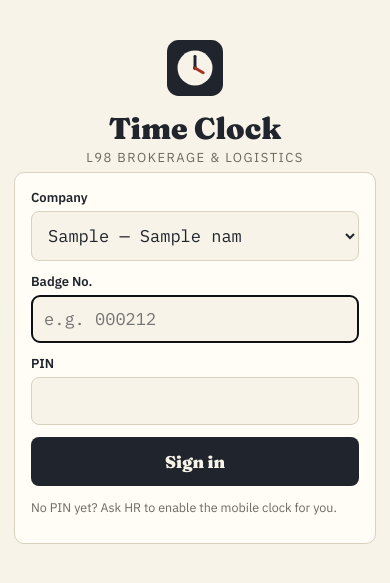
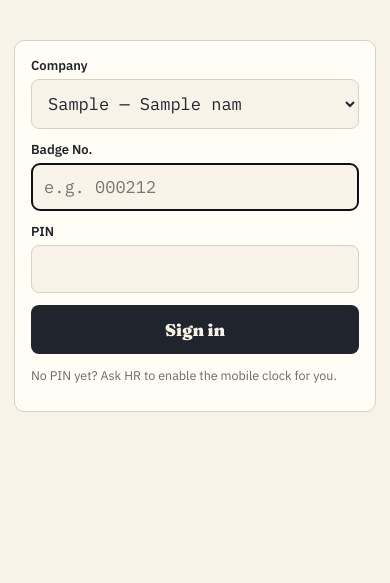
Before and after one commit to frozenhadez-tech/HRIS-v1, a Python web app: template app/templates/me_login.html in a window 390 px wide. Shown: the top 583 px of the page. Run offline with Jinja, Linux system fonts and the light colour scheme; the template is opened without the code that fills it: most values are stand-ins (such as "Sample title", 1, 10 or a date in 2020).

Commit message:
Drop the Time Clock brand header from the mobile sign-in
The icon + title block above the login card is gone (and its now-unused
.brand styles with it); the page opens straight on the sign-in card.
The home-screen icon and app name in the PWA manifest are untouched.

Co-Authored-By: Claude Fable 5 <noreply@anthropic.com>

```diff
--- a/app/static/me.css
+++ b/app/static/me.css
@@ -14,10 +14,6 @@ body { background: var(--paper); color: var(--ink); font-family: var(--sans); fo
 .dim { color: var(--ink-soft); }
 .lnk { color: var(--ink); font-weight: 600; text-decoration: none; border-bottom: 1px solid var(--line); }
 .lnk.center { display: block; text-align: center; margin-top: 12px; border: 0; }
-
-.brand { text-align: center; padding: 26px 0 6px; }
-.brand h1 { font-family: var(--serif); font-weight: 900; font-size: 30px; margin: 10px 0 2px; }
-.brand .sub { margin: 0; color: var(--ink-soft); font-size: 13px; text-transform: uppercase; letter-spacing: 1.5px; }
 
 .topbar { display: flex; justify-content: space-between; align-items: center; gap: 10px; padding: 6px 2px 12px; }
 .topbar strong { display: block; font-family: var(--serif); font-size: 17px; }
--- a/app/templates/me_login.html
+++ b/app/templates/me_login.html
@@ -1,13 +1,7 @@
 {% extends "me_base.html" %}
 {% block title %}Sign in{% endblock %}
 {% block content %}
-<header class="brand">
-  <img src="{{ url_for('static', filename='clock-icon.svg') }}" alt="" width="56" height="56">
-  <h1>Time Clock</h1>
-  <p class="sub">L98 Brokerage &amp; Logistics</p>
-</header>
-
-<form method="post" class="card form">
+<form method="post" class="card form" style="margin-top:26px">
   <input type="hidden" name="csrf" value="{{ csrf_token() }}">
   <label>Company
     <select name="company" required>
```
